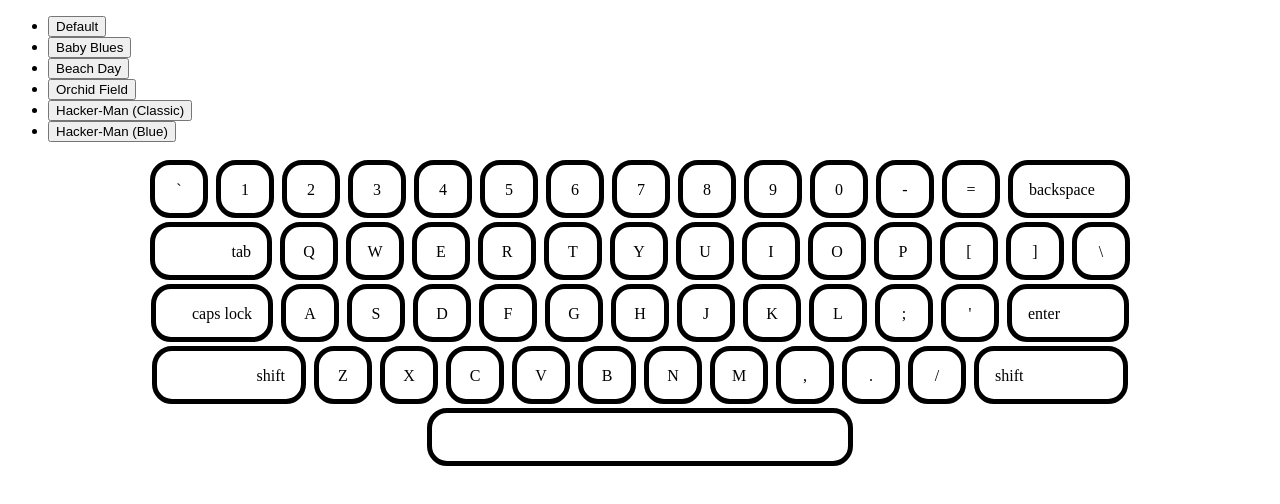
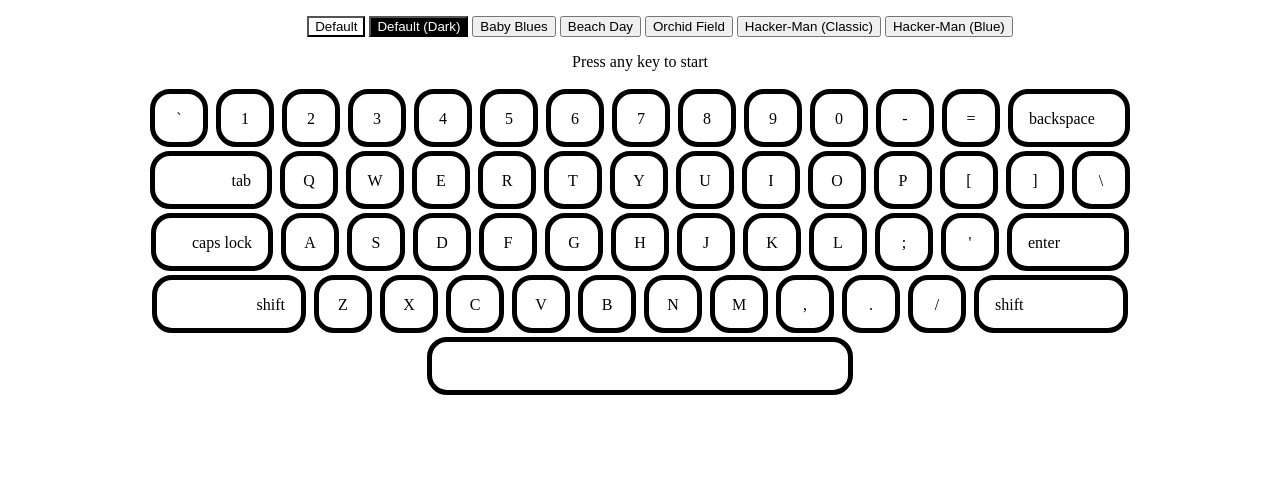
Before and after one commit to ari-gaskins/Pretty_Keyboard, a plain HTML site: page index.html in a window 1280 px wide. Drawn offline with Linux system fonts and the light colour scheme.

Commit message:
find color hexes

```diff
--- a/index.html
+++ b/index.html
@@ -11,6 +11,8 @@
         <ul id="colors">
             <!--default is black and white-->
             <li><button id="default">Default</button></li>
+            <!--dark mode default-->
+            <li><button id="default-dark">Default (Dark)</button></li>
             <!--color palette #645-->
             <li><button id="baby-blues">Baby Blues</button></li>
             <!--color palette #425-->
@@ -22,6 +24,7 @@
             <!--dark blue and neon light blue-->
             <li><button id="hacker-man-blue">Hacker-Man (Blue)</button></li>
         </ul>
+        <p id="type-test">Press any key to start</p>
         <div id="keyboard">
             <!--31ems-->
             <div class="first-row">
--- a/styles.css
+++ b/styles.css
@@ -6,11 +6,11 @@
 /*page grid setup*/
 .grid {
     display: grid;
-    grid-template-columns: 1fr;
+    grid-template-columns: auto;
     grid-template-rows: 1fr 1fr 1fr;
     grid-template-areas:
         "colors"
-        "."
+        "type-test"
         "keyboard";
 }
 
@@ -23,13 +23,40 @@ body {
     min-height: 350px;
 }
 
+#type-test {
+    display: grid;
+    text-align: center;
+}
+
 #keyboard {
+    display: grid;
     text-align: center;
 }
 
 p {
     display: inline-block;
 }
+
+/*color palette options*/
+#colors {
+    text-align: center;
+}
+
+li {
+    display: inline;
+}
+
+#default {
+    color: #000000;
+    background-color: #ffffff;
+}
+
+#default-dark {
+    color: #ffffff;
+    background-color: #000000;
+}
+
+
 
 /*normal keys*/
 .key, .primary-key {
```
Also changed, not shown: README.md.
